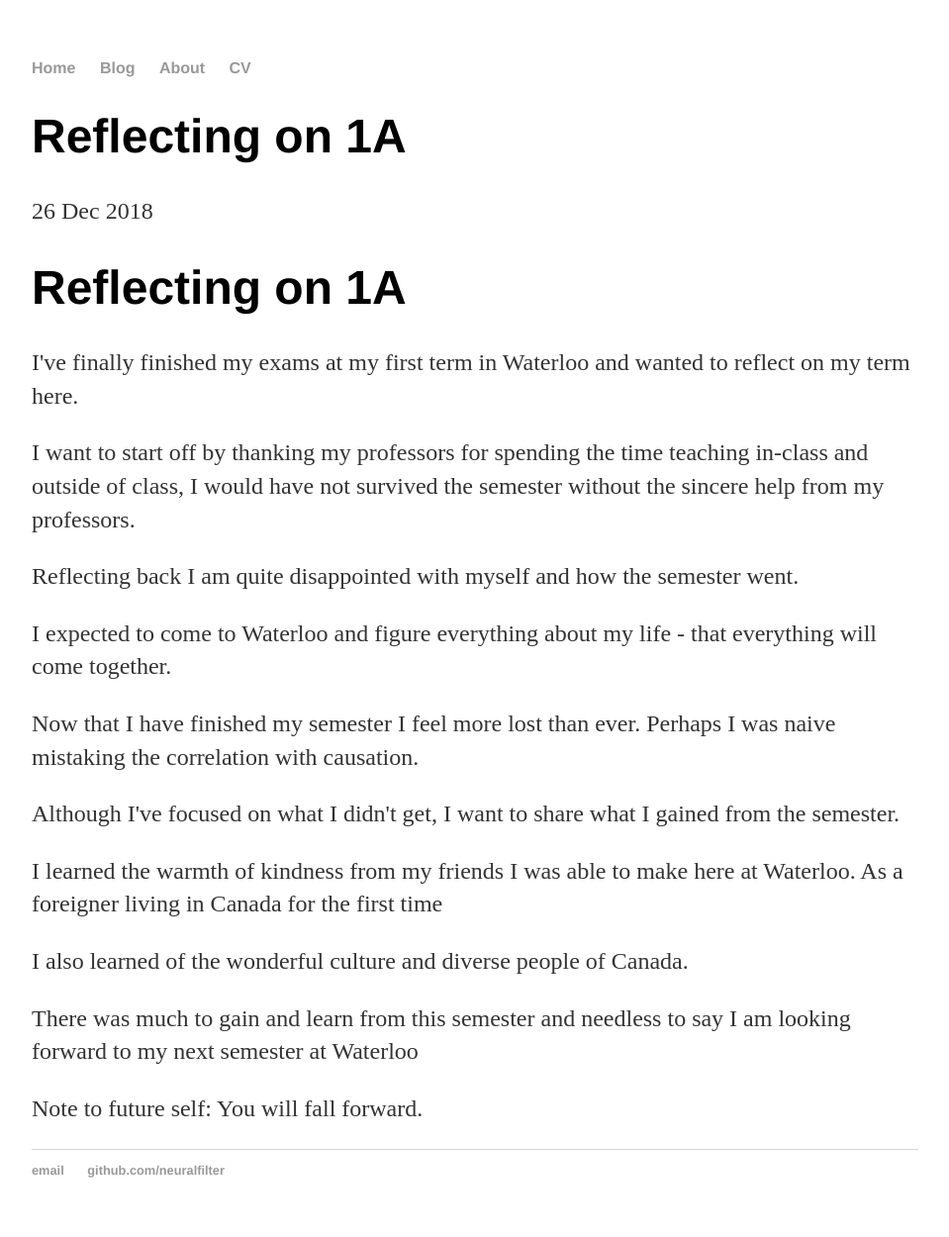
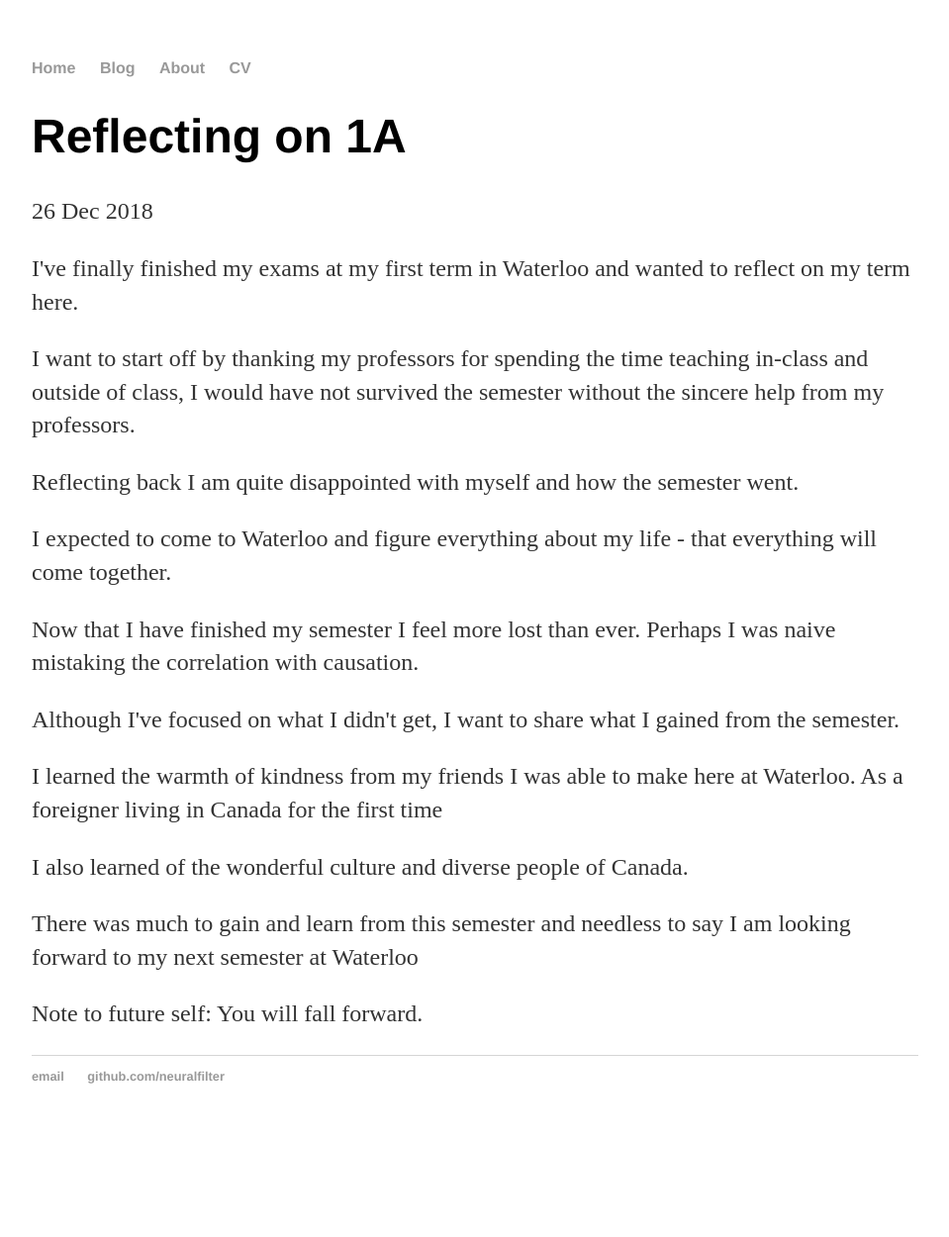
Before and after one commit to neuralfilter/neuralfilter.github.ioa, a Jekyll site: the page built from _posts/2018-12-26-Reflecting_on_1A.md, in a window 1280 px wide. Shown: the whole page at 99% size, without its empty margins (160-1119 px from the left). Built offline with Jekyll 4.4.1, drawn with Linux system fonts in a browser that asks for light colours; after the commit the page ends 1155 px from its top, so only the background shows below that.

Commit message:
Update 2018-12-26-Reflecting_on_1A.md

```diff
--- a/_posts/2018-12-26-Reflecting_on_1A.md
+++ b/_posts/2018-12-26-Reflecting_on_1A.md
@@ -3,7 +3,6 @@ layout: post
 title: "Reflecting on 1A"
 date: 2018-12-26
 ---
-<h1>Reflecting on 1A</h1>
 <p>I've finally finished my exams at my first term in Waterloo and wanted to reflect on my term here.</p>
 
 <p>I want to start off by thanking my professors for spending the time teaching in-class and outside of class, I would have not survived the semester without the sincere help from my professors.</p>
```
